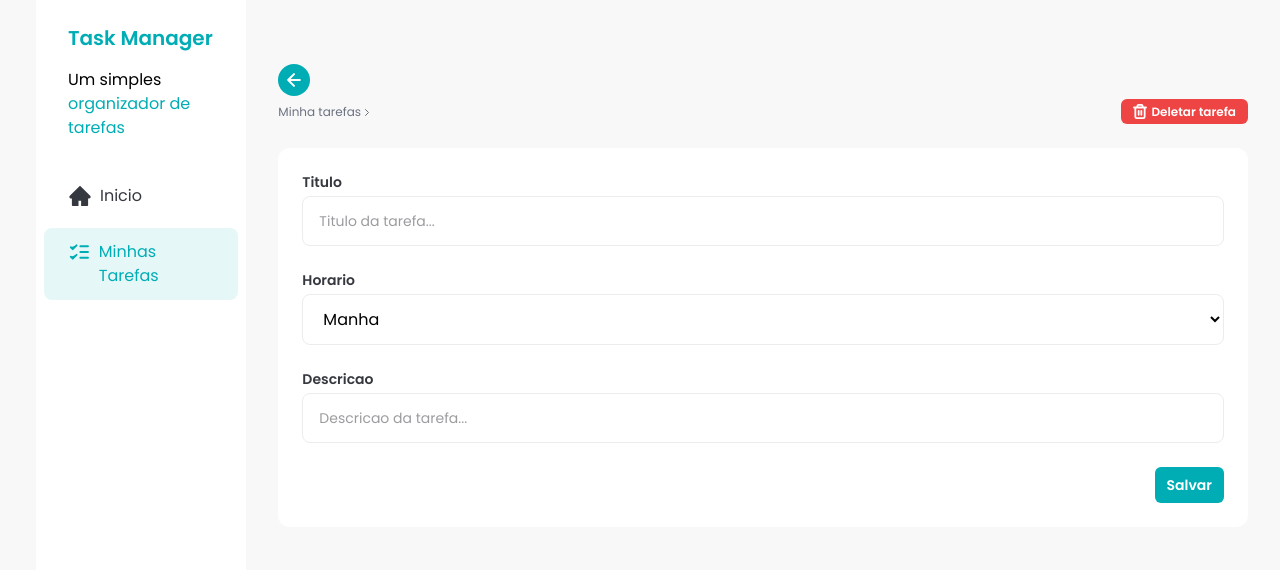
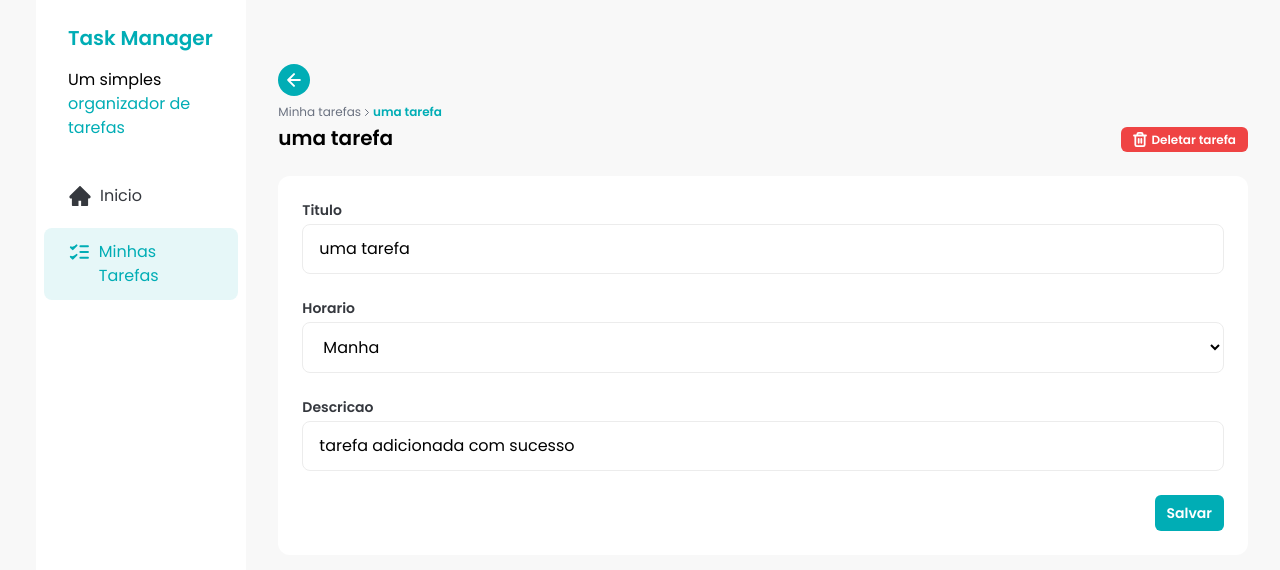
Before and after one commit to Rotiivv/task-manager, a React (Vite) app: page /task/1 in a window 1280 px wide. Shown: the top 570 px of the page. Built offline with nearby package versions, Linux system fonts and the light colour scheme; no server answers; data requests are answered from the project's data file.

Commit message:
mundancas

```diff
--- a/db.json
+++ b/db.json
@@ -1,3 +1,11 @@
 {
-  "tasks": []
+  "tasks": [
+    {
+      "id": "1",
+      "title": "uma tarefa",
+      "description": "tarefa adicionada com sucesso",
+      "time": "morning",
+      "status": "not_started"
+    }
+  ]
 }
--- a/package.json
+++ b/package.json
@@ -13,6 +13,7 @@
     "json-server": "^1.0.0-beta.1",
     "react": "^18.2.0",
     "react-dom": "^18.2.0",
+    "react-hook-form": "^7.52.1",
     "react-router-dom": "^6.25.1",
     "react-transition-group": "^4.4.5",
     "sonner": "^1.5.0",
--- a/src/components/Tasks.jsx
+++ b/src/components/Tasks.jsx
@@ -134,6 +134,11 @@
       <div className="bg-white rounded-xl p-6 mt-10">
         <div className="space-y-3">
           <TasksSeparator text="Manha" icon={<MorningIcon />} />
+          {morningTasks.length === 0 && (
+            <p className="text-sm text-gray-400 pl-6">
+              Nenhuma tarefa cadastrada para o periodo da manha
+            </p>
+          )}
 
           {morningTasks.map((task) => {
             return (
@@ -150,6 +155,11 @@
         <div className="space-y-3 my-6">
           <TasksSeparator text="Tarde" icon={<AfternoonIcon />} />
 
+          {afternoonTasks.length === 0 && (
+            <p className="text-sm text-gray-400 pl-6">
+              Nenhuma tarefa cadastrada para o periodo da tarde
+            </p>
+          )}
           {afternoonTasks.map((task) => {
             return (
               <TaskItem
@@ -165,6 +175,11 @@
         <div className="space-y-3">
           <TasksSeparator text="Noite" icon={<NightIcon />} />
 
+          {moonTasks.length === 0 && (
+            <p className="text-sm text-gray-400 pl-6">
+              Nenhuma tarefa cadastrada para o periodo da noite
+            </p>
+          )}
           {moonTasks.map((task) => {
             return (
               <TaskItem
--- a/src/pages/task-details.jsx
+++ b/src/pages/task-details.jsx
@@ -1,4 +1,4 @@
-import { useEffect, useRef, useState } from "react";
+import { useEffect, useState } from "react";
 import { useParams, Link, useNavigate } from "react-router-dom";
 
 import Sidebar from "../components/Sidebar";
@@ -8,18 +8,21 @@
 import Input from "../components/Input";
 import TimeSelect from "../components/TimeSelect";
 import { toast } from "sonner";
+import { useForm } from "react-hook-form";
+import { createLogger } from "vite";
 
 const TaskDetailsPage = () => {
   const navigate = useNavigate();
   const { taskId } = useParams();
 
-  const titleRef = useRef();
-  const descriptionRef = useRef();
-  const timeRef = useRef();
+  const [task, setTask] = useState();
+  const [isLoading, setIsLoading] = useState(false);
 
-  const [task, setTask] = useState();
-  const [errors, setErrors] = useState([]);
-  const [isLoading, setIsLoading] = useState(false);
+  const {
+    register,
+    formState: { errors },
+    handleSubmit,
+  } = useForm();
 
   useEffect(() => {
     const fetchTasks = async () => {
@@ -33,38 +36,13 @@
     fetchTasks();
   }, [taskId]);
 
-  const titleError = errors.find((error) => error.inputName === "title");
-  const descriptionError = errors.find(
-    (error) => error.inputName === "description"
-  );
+  const handleSaveClick = async (data) => {
+    setIsLoading(true);
+    console.log(data);
 
-  const handleSaveClick = async () => {
-    const newErros = [];
-    setIsLoading(true);
-
-    const title = titleRef.current.value;
-    const description = descriptionRef.current.value;
-    const time = timeRef.current.value;
-
-    if (!title.trim()) {
-      newErros.push({
-        inputName: "title",
-        message: "O titulo e obrigatorio.",
-      });
-    }
-
-    if (!description.trim()) {
-      newErros.push({
-        inputName: "description",
-        message: "A descricao e obrigatoria.",
-      });
-    }
-
-    if (newErros.length > 0) {
-      setErrors(newErros);
-      setIsLoading(false);
-      return;
-    }
+    const title = data.title;
+    const description = data.description;
+    const time = data.time;
 
     const response = await fetch(`http://localhost:3000/tasks/${taskId}`, {
       method: "PATCH",
@@ -83,7 +61,6 @@
     const task = await response.json();
     setTask(task);
     setIsLoading(false);
-    setErrors([]);
     toast.success("Tarefa atualizada com sucesso");
   };
 
@@ -151,27 +128,35 @@
           </Button>
         </div>
 
-        <div className="rounded-xl bg-white space-y-6 p-6">
+        <form
+          onSubmit={handleSubmit(handleSaveClick)}
+          className="rounded-xl bg-white space-y-6 p-6"
+        >
           <Input
             defaultValue={task?.title}
             label="Titulo"
             placeholder="Titulo da tarefa..."
-            errorMessage={titleError?.message}
-            ref={titleRef}
+            errorMessage={errors?.title}
+            {...register("title", { required: "O titulo e obrigatorio" })}
           />
-          <TimeSelect defaultValue={task?.time} ref={timeRef} />
+          <TimeSelect
+            defaultValue={task?.time}
+            {...register("time", { required: "O horario e obrigatorio" })}
+          />
           <Input
             defaultValue={task?.description}
             label="Descricao"
             placeholder="Descricao da tarefa..."
-            errorMessage={descriptionError?.message}
-            ref={descriptionRef}
+            errorMessage={errors?.description?.message}
+            {...register("Description", {
+              required: "A descricao e obrigatoria",
+            })}
           />
 
           <div className="flex justify-end gap-3   w-full">
             <Button
               disabled={isLoading}
-              onClick={handleSaveClick}
+              type="submit"
               className="w-fit"
               size="large"
             >
@@ -180,7 +165,7 @@
               Salvar
             </Button>
           </div>
-        </div>
+        </form>
       </div>
     </div>
   );
```
Also changed, not shown: 1 other file (tests, documents, lock files or other folders).
